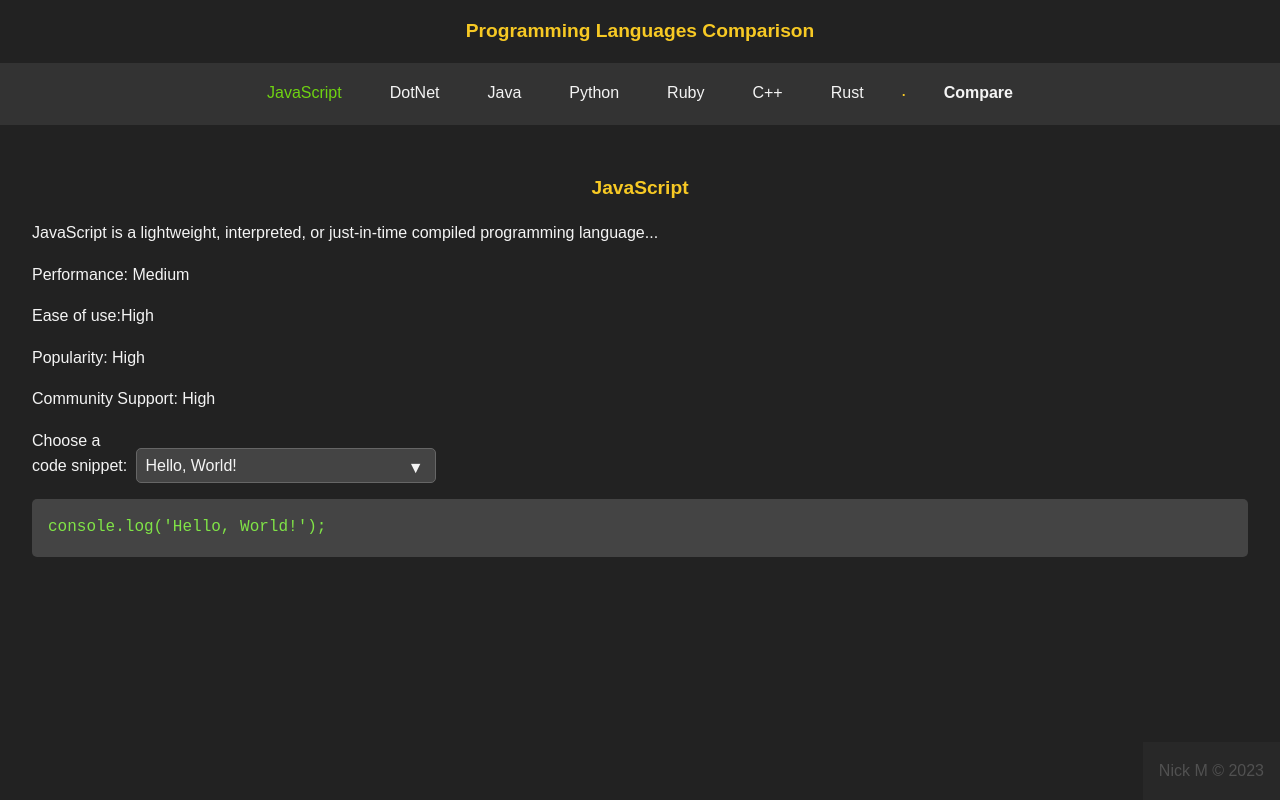
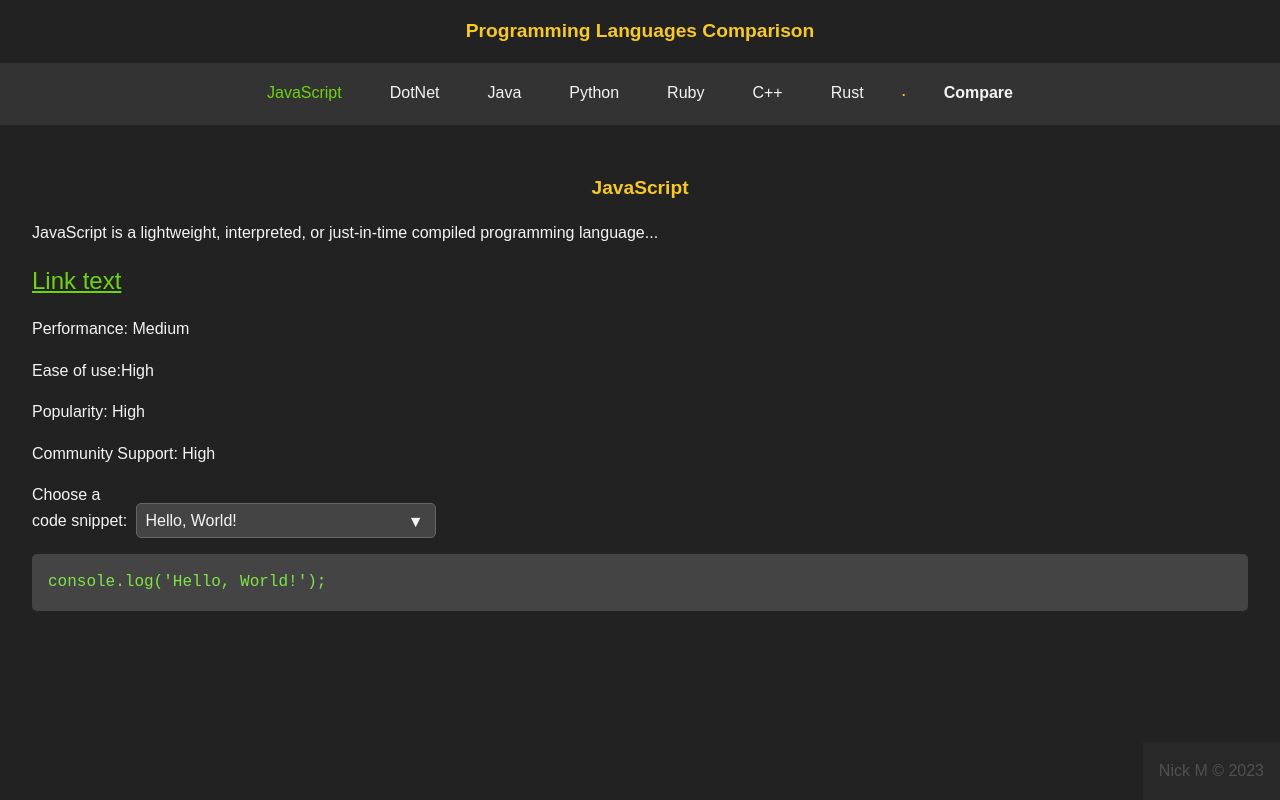
Before and after one commit to nickmincu/code-clash, a website with bundled scripts: page index.html in a window 1280 px wide. Built offline with nearby package versions, Linux system fonts and the light colour scheme.

Commit message:
3 files modified

```diff
--- a/data.json
+++ b/data.json
@@ -28,7 +28,7 @@
   },
   "dotnet": {
     "name": "DotNet",
-    "wiki": "https://en.wikipedia.org/wiki/JavaScript",
+    "wiki": "https://en.wikipedia.org/wiki/.NET",
     "description": "DotNet is a programming framework developed by Microsoft...",
     "performance": "High",
     "ease_of_use": "Medium",
@@ -55,7 +55,7 @@
   },
   "java": {
     "name": "Java",
-    "wiki": "https://en.wikipedia.org/wiki/JavaScript",
+    "wiki": "https://en.wikipedia.org/wiki/Java_(programming_language)",
     "description": "Java is a popular, versatile and platform-independent programming language...",
     "performance": "High",
     "ease_of_use": "Medium",
@@ -82,7 +82,7 @@
   },
   "python": {
     "name": "Python",
-    "wiki": "https://en.wikipedia.org/wiki/JavaScript",
+    "wiki": "https://en.wikipedia.org/wiki/Python_(programming_language)",
     "description": "Python is a powerful, high-level, easy-to-learn programming language...",
     "performance": "Medium",
     "ease_of_use": "High",
@@ -109,7 +109,7 @@
   },
   "ruby": {
     "name": "Ruby",
-    "wiki": "https://en.wikipedia.org/wiki/JavaScript",
+    "wiki": "https://en.wikipedia.org/wiki/Ruby_(programming_language)",
     "description": "Ruby is a dynamic, open-source programming language with a focus on simplicity and productivity...",
     "performance": "Medium",
     "ease_of_use": "High",
@@ -132,7 +132,7 @@
   },
   "cpp": {
     "name": "C++",
-    "wiki": "https://en.wikipedia.org/wiki/JavaScript",
+    "wiki": "https://en.wikipedia.org/wiki/C%2B%2B",
     "description": "C++ is a general-purpose programming language created as an extension of the C programming language...",
     "performance": "High",
     "ease_of_use": "Low",
@@ -155,7 +155,7 @@
   },
   "rust": {
     "name": "Rust",
-    "wiki": "https://en.wikipedia.org/wiki/JavaScript",
+    "wiki": "https://en.wikipedia.org/wiki/Rust_(programming_language)",
     "description": "Rust is...",
     "performance": "High",
     "ease_of_use": "Low",
--- a/index.js
+++ b/index.js
@@ -15,9 +15,8 @@ function generateNavMenu() {
       link.href = '#';
       link.textContent = data[lang].name;
       link.id = lang;
-      if (i == 0)
-      {
-        link.className += "active";
+      if (i == 0) {
+        link.className += 'active';
       }
       i++;
       link.addEventListener('click', () => {
@@ -60,6 +59,7 @@ function setActiveButton(buttonId) {
     'python',
     'ruby',
     'cpp',
+    'rust',
     'compare',
   ];
 
@@ -214,6 +214,7 @@ function showLanguage(language) {
     content.innerHTML = `
           <h2>${langData.name}</h2>
           <p>${langData.description}</p>
+          <a class="pretty_link" href="${langData.wiki}" target="_blank">Link text</a>
           <p>Performance: ${langData.performance}</p>
           <p>Ease of use:${langData.ease_of_use}</p>
           <p>Popularity: ${langData.popularity}</p>
--- a/style.css
+++ b/style.css
@@ -25,6 +25,12 @@ nav {
   background-color: #333;
   text-align: center;
   padding: 1rem;
+}
+
+
+.pretty_link {
+  font-size: x-large;
+  color: #6fd312;
 }
 
 /* nav li {
@@ -208,7 +214,7 @@ footer p {
     display: block;
   }
 
-  pre{
+  pre {
     font-size: xx-small;
   }
 
```
